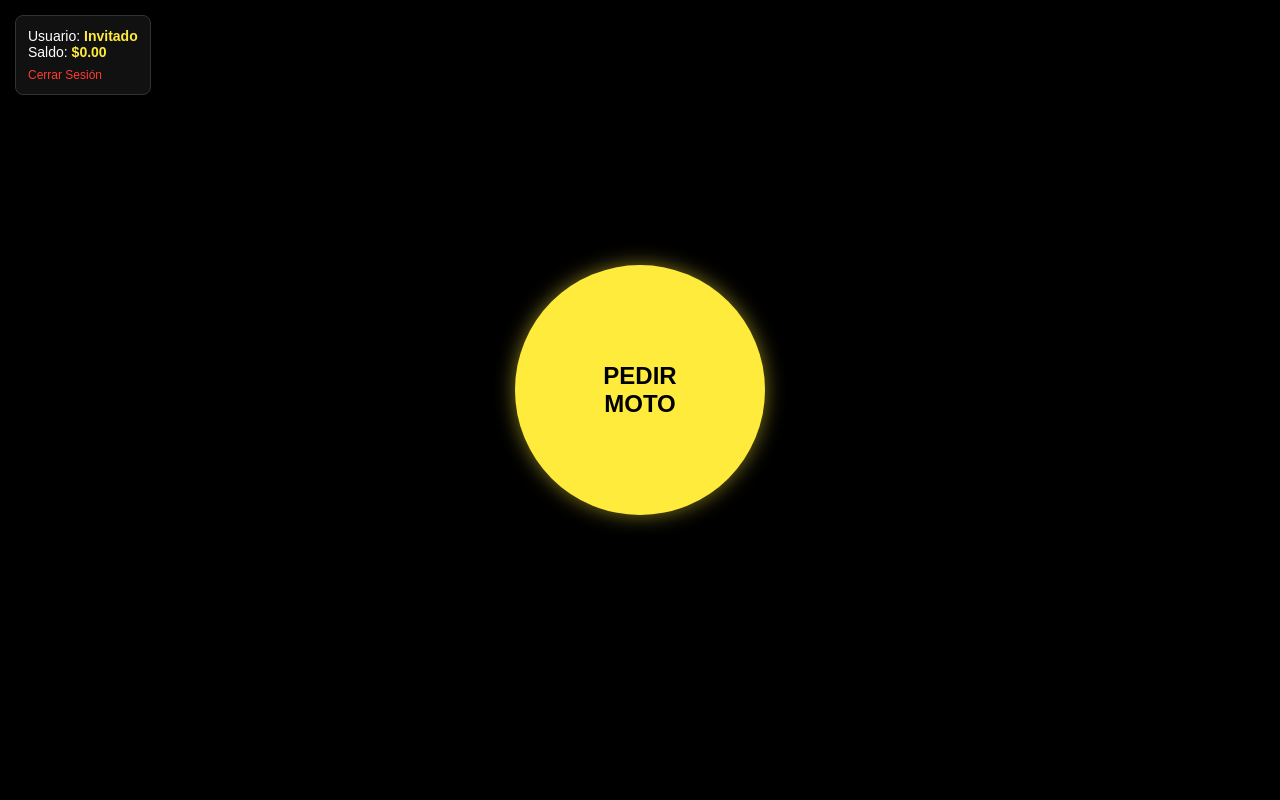
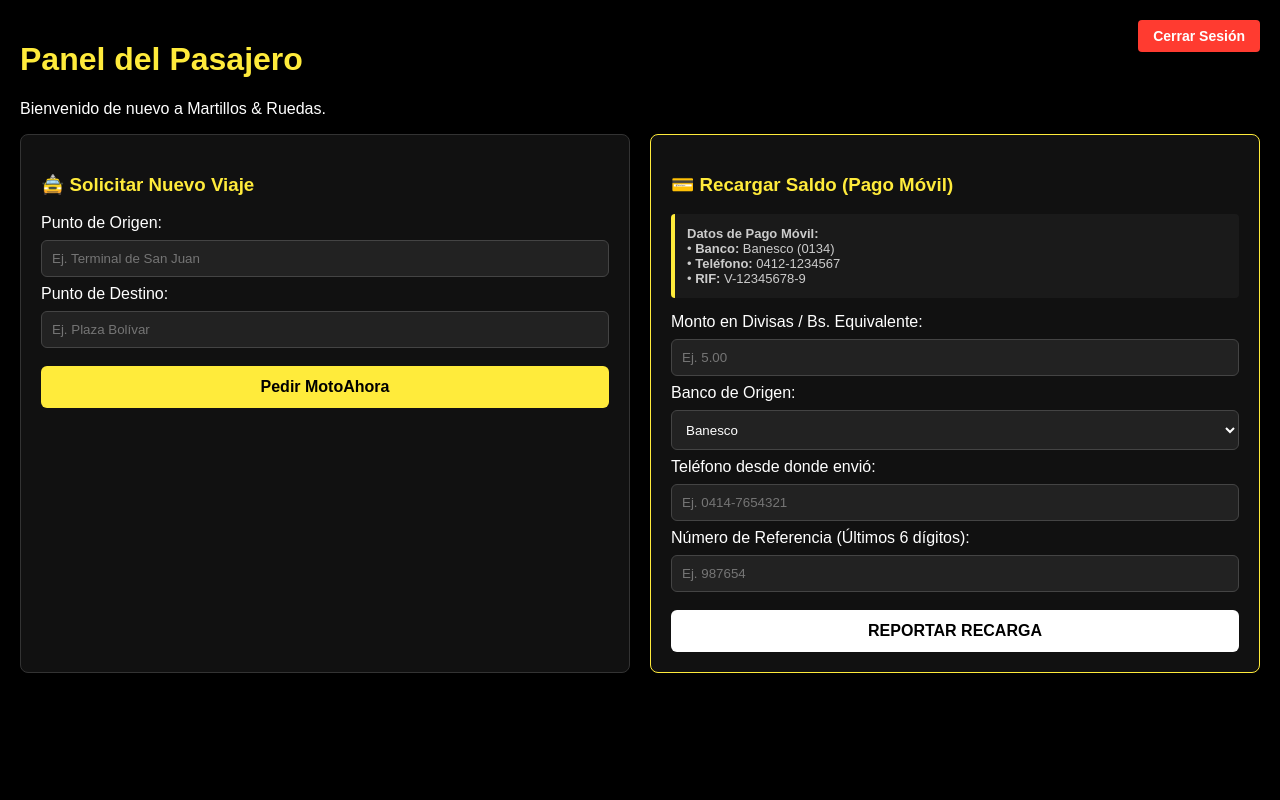
Before and after one commit to martillosiruedasprint-cell/martillos_web, a Python web app: template templates/pasajero.html in a window 1280 px wide. Run offline with Jinja, Linux system fonts and the light colour scheme; the template is opened without the code that fills it, so the values that code supplies are empty.

Commit message:
pasajero.html

```diff
--- a/templates/pasajero.html
+++ b/templates/pasajero.html
@@ -5,239 +5,89 @@
     <meta name="viewport" content="width=device-width, initial-scale=1.0">
     <title>Pasajero | Martillos & Ruedas</title>
     <style>
-        body {
-            display: flex;
-            flex-direction: column;
-            justify-content: center;
-            align-items: center;
-            height: 100vh;
-            background-color: #000;
-            margin: 0;
-            font-family: sans-serif;
-            color: #fff;
-        }
-
-        /* Tarjeta de perfil en esquina */
-        .perfil-info {
-            position: absolute;
-            top: 15px;
-            left: 15px;
-            background: #111;
-            padding: 12px;
-            border-radius: 8px;
-            border: 1px solid #333;
-            font-size: 14px;
-        }
-        .perfil-info b {
-            color: #ffeb3b;
-        }
-
-        .boton-gigante {
-            background-color: #ffeb3b;
-            color: #000;
-            border: none;
-            border-radius: 50%;
-            width: 250px;
-            height: 250px;
-            font-size: 24px;
-            font-weight: bold;
-            cursor: pointer;
-            box-shadow: 0 0 20px rgba(255, 235, 59, 0.5);
-            transition: 0.2s;
-            text-transform: uppercase;
-            margin-bottom: 20px;
-        }
-        .boton-gigante:active {
-            transform: scale(0.95);
-        }
-
-        /* Contenedor del Buscador de Destino */
-        .buscador-contenedor {
-            display: none;
-            background: #111;
-            border: 2px solid #ffeb3b;
-            padding: 20px;
-            border-radius: 12px;
-            width: 90%;
-            max-width: 400px;
-            box-shadow: 0 0 20px rgba(255,235,59,0.2);
-            box-sizing: border-box;
-        }
-        .buscador-contenedor h3 {
-            margin: 0 0 10px 0;
-            color: #ffeb3b;
-            text-align: center;
-        }
-
-        .input-busqueda {
-            width: 100%;
-            padding: 12px;
-            background: #222;
-            border: 1px solid #444;
-            color: #fff;
-            border-radius: 6px;
-            font-size: 16px;
-            box-sizing: border-box;
-        }
-        .input-busqueda:focus {
-            border-color: #ffeb3b;
-            outline: none;
-        }
-
-        /* Lista de sugerencias desplegable */
-        .sugerencias-lista {
-            background: #222;
-            border: 1px solid #444;
-            border-radius: 6px;
-            max-height: 200px;
-            overflow-y: auto;
-            margin-top: 5px;
-            padding: 0;
-            list-style: none;
-            display: none;
-        }
-        .sugerencias-lista li {
-            padding: 10px 15px;
-            cursor: pointer;
-            border-bottom: 1px solid #333;
-            font-size: 14px;
-            color: #ddd;
-        }
-        .sugerencias-lista li:hover {
-            background: #ffeb3b;
-            color: #000;
-        }
-
-        .btn-cancelar {
-            background: transparent;
-            color: #aaa;
-            border: none;
-            margin-top: 10px;
-            cursor: pointer;
-            width: 100%;
-            text-align: center;
-            font-size: 14px;
-        }
-
-        .btn-cerrar-sesion {
-            display: inline-block;
-            margin-top: 8px;
-            color: #ff3b30;
-            text-decoration: none;
-            font-size: 12px;
-        }
+        body { background: #000; color: #fff; font-family: sans-serif; padding: 20px; margin: 0; }
+        h1, h2, h3 { color: #ffeb3b; }
+        .grid { display: flex; flex-wrap: wrap; gap: 20px; }
+        .card { background: #111; border: 1px solid #333; padding: 20px; border-radius: 8px; flex: 1; min-width: 290px; }
+        .input-field { width: 100%; padding: 10px; margin: 8px 0; background: #222; border: 1px solid #444; color: #fff; border-radius: 6px; box-sizing: border-box; }
+        .btn { width: 100%; padding: 12px; background: #ffeb3b; color: #000; border: none; font-weight: bold; font-size: 16px; cursor: pointer; border-radius: 6px; margin-top: 10px; }
+        .btn-logout { float: right; background: #ff3b30; color:#fff; text-decoration:none; padding:8px 15px; border-radius:4px; font-size:14px; font-weight:bold; }
+        .instrucciones { background: #1a1a1a; padding: 12px; border-left: 4px solid #ffeb3b; border-radius: 4px; font-size: 13px; color: #ccc; margin-bottom: 15px; }
     </style>
 </head>
 <body>
-    <div class="perfil-info">
-        Usuario: <b>{{ session.get('nombre', 'Invitado') }}</b><br>
-        Saldo: <b>${{ "%.2f"|format(session.get('saldo', 0.0)) }}</b><br>
-        <a href="/logout" class="btn-cerrar-sesion">Cerrar Sesión</a>
-    </div>
 
-    <!-- Botón Gigante Inicial -->
-    <button id="btnPedir" class="boton-gigante" onclick="mostrarBuscador()">
-        PEDIR<br>MOTO
-    </button>
+    <a href="/logout" class="btn-logout">Cerrar Sesión</a>
+    <h1>Panel del Pasajero</h1>
+    <p>Bienvenido de nuevo a Martillos & Ruedas.</p>
 
-    <!-- Caja de Búsqueda Interactiva con Sugerencias -->
-    <div id="buscadorViaje" class="buscador-contenedor">
-        <h3>¿A dónde te diriges?</h3>
-        <input type="text" id="inputDestino" class="input-busqueda" placeholder="Ej: Plaza Bolívar, Sendrea, Los Laureles..." oninput="buscarDirecciones(this.value)" autocomplete="off">
-        <ul id="listaSugerencias" class="sugerencias-lista"></ul>
-        <button class="btn-cancelar" onclick="ocultarBuscador()">Cancelar</button>
+    <!-- Notificaciones de estado de la URL -->
+    <div id="notificacion" style="display:none; padding:12px; background:#222; border:1px solid #ffeb3b; border-radius:6px; margin-bottom:15px; font-weight:bold; color:#ffeb3b;"></div>
+
+    <div class="grid">
+        <!-- SOLICITAR VIAJE -->
+        <div class="card">
+            <h3>🚖 Solicitar Nuevo Viaje</h3>
+            <form action="/solicitar_viaje" method="POST">
+                Punto de Origen:<br>
+                <input type="text" name="origen" placeholder="Ej. Terminal de San Juan" required class="input-field">
+                Punto de Destino:<br>
+                <input type="text" name="destino" placeholder="Ej. Plaza Bolívar" required class="input-field">
+                <button type="submit" class="btn">Pedir MotoAhora</button>
+            </form>
+        </div>
+
+        <!-- RECARGAS POR PAGO MÓVIL -->
+        <div class="card" style="border-color: #ffeb3b;">
+            <h3>💳 Recargar Saldo (Pago Móvil)</h3>
+
+            <div class="instrucciones">
+                <strong>Datos de Pago Móvil:</strong><br>
+                • <strong>Banco:</strong> Banesco (0134)<br>
+                • <strong>Teléfono:</strong> 0412-1234567<br>
+                • <strong>RIF:</strong> V-12345678-9
+            </div>
+
+            <form action="/pasajero/recargar" method="POST">
+                Monto en Divisas / Bs. Equivalente:<br>
+                <input type="number" step="0.01" name="monto" placeholder="Ej. 5.00" required class="input-field">
+
+                Banco de Origen:<br>
+                <select name="banco_origen" class="input-field" style="height:40px;">
+                    <option value="Banesco">Banesco</option>
+                    <option value="Banco de Venezuela">Banco de Venezuela</option>
+                    <option value="Mercantil">Mercantil</option>
+                    <option value="Provincial">Provincial</option>
+                    <option value="Otros">Otros Bancos</option>
+                </select>
+
+                Teléfono desde donde envió:<br>
+                <input type="text" name="telefono_origen" placeholder="Ej. 0414-7654321" required class="input-field">
+
+                Número de Referencia (Últimos 6 dígitos):<br>
+                <input type="text" name="referencia" placeholder="Ej. 987654" required class="input-field">
+
+                <button type="submit" class="btn" style="background:#fff; color:#000;">REPORTAR RECARGA</button>
+            </form>
+        </div>
     </div>
 
     <script>
-        let timeoutBusqueda = null;
+        // Manejador de notificaciones visuales sencillas
+        const urlParams = new URLSearchParams(window.location.search);
+        const status = urlParams.get('status');
+        const notiDiv = document.getElementById('notificacion');
 
-        function mostrarBuscador() {
-            document.getElementById('btnPedir').style.display = 'none';
-            document.getElementById('buscadorViaje').style.display = 'block';
-            document.getElementById('inputDestino').focus();
-        }
-
-        function ocultarBuscador() {
-            document.getElementById('buscadorViaje').style.display = 'none';
-            document.getElementById('btnPedir').style.display = 'block';
-            document.getElementById('inputDestino').value = '';
-            document.getElementById('listaSugerencias').style.display = 'none';
-        }
-
-        // Busca direcciones restringiendo los resultados estrictamente a San Juan de los Morros
-        function buscarDirecciones(texto) {
-            clearTimeout(timeoutBusqueda);
-            const lista = document.getElementById('listaSugerencias');
-
-            if (!texto || texto.trim().length < 3) {
-                lista.innerHTML = '';
-                lista.style.display = 'none';
-                return;
-            }
-
-            timeoutBusqueda = setTimeout(() => {
-                // Cuadrante de coordenadas límite (Bounding Box) exclusivo para San Juan de los Morros
-                // viewbox=-67.394,9.940,-67.310,9.880 & bounded=1 restringe la búsqueda a este perímetro.
-                const url = `https://nominatim.openstreetmap.org/search?format=json&q=${encodeURIComponent(texto)}&countrycodes=ve&viewbox=-67.394,9.940,-67.310,9.880&bounded=1&limit=5`;
-
-                fetch(url, {
-                    headers: { 'Accept-Language': 'es' }
-                })
-                .then(res => res.json())
-                .then(data => {
-                    lista.innerHTML = '';
-                    if (data.length > 0) {
-                        data.forEach(item => {
-                            const li = document.createElement('li');
-
-                            // Simplificamos la dirección quitando el resto de Venezuela para que sea legible y corto
-                            let nombreCorto = item.display_name.split(', Municipio')[0];
-
-                            li.innerText = nombreCorto;
-                            li.onclick = () => seleccionarDestino(nombreCorto);
-                            lista.appendChild(li);
-                        });
-                        lista.style.display = 'block';
-                    } else {
-                        lista.style.display = 'none';
-                    }
-                })
-                .catch(err => console.error("Error al buscar direcciones:", err));
-            }, 400);
-        }
-
-        // Ejecuta el envío automático del viaje con los datos dinámicos
-        function seleccionarDestino(direccionCompleta) {
-            document.getElementById('inputDestino').value = direccionCompleta;
-            document.getElementById('listaSugerencias').style.display = 'none';
-
-            // Creamos el formulario virtual POST
-            const form = document.createElement('form');
-            form.method = 'POST';
-            form.action = '/solicitar_viaje';
-
-            const inputPasajero = document.createElement('input');
-            inputPasajero.type = 'hidden';
-            inputPasajero.name = 'pasajero';
-            // Toma dinámicamente el nombre del usuario de la sesión actual
-            inputPasajero.value = "{{ session.get('nombre', 'Pasajero') }}";
-            form.appendChild(inputPasajero);
-
-            const inputOrigen = document.createElement('input');
-            inputOrigen.type = 'hidden';
-            inputOrigen.name = 'origen';
-            inputOrigen.value = "San Juan de los Morros"; // Dirección base de origen local
-            form.appendChild(inputOrigen);
-
-            const inputDestino = document.createElement('input');
-            inputDestino.type = 'hidden';
-            inputDestino.name = 'destino';
-            inputDestino.value = direccionCompleta;
-            form.appendChild(inputDestino);
-
-            document.body.appendChild(form);
-            alert("¡Buscando conductor cercano!\nDestino: " + direccionCompleta);
-            form.submit();
+        if (status === 'pago_reportado') {
+            notiDiv.innerText = "✓ ¡Pago reportado con éxito! Se acreditará en tu saldo una vez que el administrador verifique la transacción.";
+            notiDiv.style.display = 'block';
+        } else if (status === 'monto_invalido') {
+            notiDiv.innerText = "✗ El monto ingresado debe ser mayor a 0.";
+            notiDiv.style.color = '#ff3b30';
+            notiDiv.style.display = 'block';
+        } else if (status === 'success') {
+            notiDiv.innerText = "✓ Tu solicitud de viaje está en curso. Buscando un conductor cercano...";
+            notiDiv.style.display = 'block';
         }
     </script>
 </body>
```
